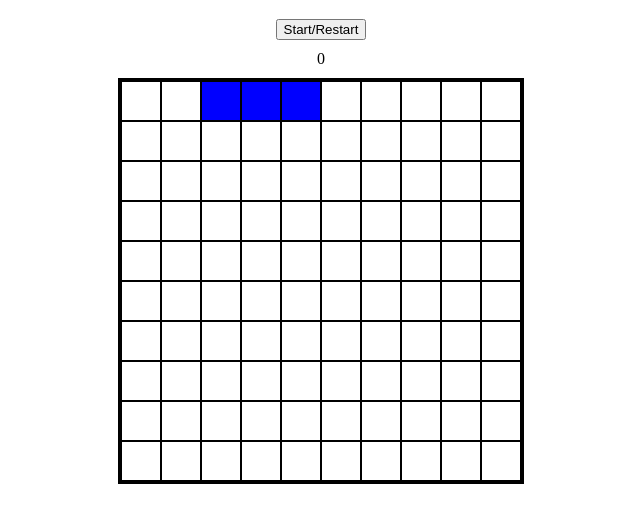
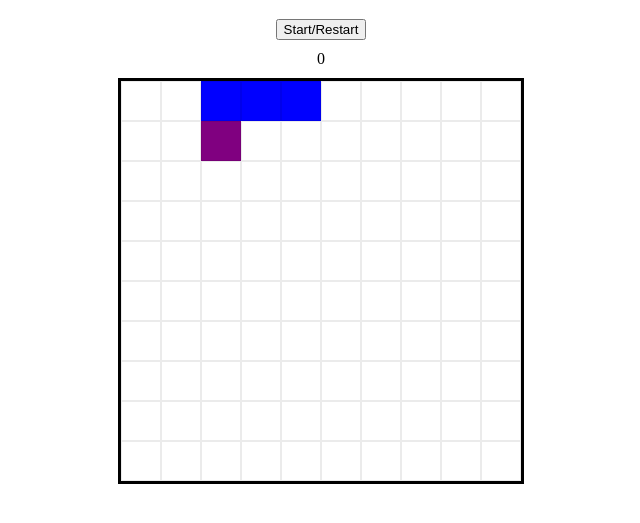
Before and after one commit to SakiPgr/nokia-3310-snake, a plain HTML site: page index.html in a window 1280 px wide. Both pictures are taken after a click on the button "Start/Restart". Shown: the part 61-584 px from the top of the page, without its empty margins (319-959 px from the left). Drawn offline with Linux system fonts and the light colour scheme.

Commit message:
finished the game according to the tutorial. used es lint to clean it. still needs work.

```diff
--- a/app.js
+++ b/app.js
@@ -1,70 +1,77 @@
 document.addEventListener('DOMContentLoaded', () => {
-  const squares = document.querySelectorAll('.grid div');
-  const scoreDisplay = document.querySelector('span');
-  const startBtn = document.querySelector('.start');
+  const squares = document.querySelectorAll('.grid div')
+  const scoreDisplay = document.querySelector('span')
+  const startBtn = document.querySelector('.start')
 
-  const width = 10;
-  let currentIndex = 0; // so first div in our grid
-  let appleIndex = 0; // so first div in our grid
-  let currentSnake = [2, 1, 0]; // so the div in our grid being 2 (or the HEAD) and 0 being the end (Tail, with all 1's being the body from now on)
-  let direction = 1;
-  let score = 0;
-  let speed = 0.9;
-  let intervalTime = 0;
-  let interval = 0;
+  const width = 10
+  const speed = 0.9
+  let currentIndex = 0 // so first div in our grid
+  let appleIndex = 0 // so first div in our grid
+  let currentSnake = [2, 1, 0] // so the div in our grid being 2 (or the HEAD) and 0 being the end (Tail, with all 1's being the body from now on)
+  let direction = 1
+  let score = 0
+  let intervalTime = 0
+  let interval = 0
 
   // to start, and restart the game
-  function startGame() {
-    currentSnake.forEach(index => squares[index].classList.remove('snake'));
-    squares[appleIndex].classList.remove('apple');
-    clearInterval(interval);
-    score = 0;
-    // randomApple()
-    direction = 1;
-    scoreDisplay.innerText = score;
-    intervalTime = 1000;
-    currentSnake = [2, 1, 0];
-    currentIndex = 0;
-    currentSnake.forEach(index => squares[index].classList.add('snake'));
-    interval = setInterval(moveOutcomes, intervalTime);
+  function startGame () {
+    currentSnake.forEach(index => squares[index].classList.remove('snake'))
+    squares[appleIndex].classList.remove('apple')
+    clearInterval(interval)
+    score = 0
+    randomApple()
+    direction = 1
+    scoreDisplay.innerText = score
+    intervalTime = 1000
+    currentSnake = [2, 1, 0]
+    currentIndex = 0
+    currentSnake.forEach(index => squares[index].classList.add('snake'))
+    interval = setInterval(moveOutcomes, intervalTime)
   }
 
   // function that deals with ALL the other outcomes of the Snake
-  function moveOutcomes() {
-
+  function moveOutcomes () {
     // deals with the snake hitting border and snake hitting self
     if (
       (currentSnake[0] + width >= (width * width) && direction === width) || // if snake hits bottom
-      (currentSnake[0] % width === width -1 && direction === 1) || // if snake hits right wall
+      (currentSnake[0] % width === width - 1 && direction === 1) || // if snake hits right wall
       (currentSnake[0] % width === 0 && direction === -1) || // if snake hits left wall
-      (currentSnake[0] - width < 0 && direction === width) || // if snake hits top
+      (currentSnake[0] - width < 0 && direction === -width) || // if snake hits top
       squares[currentSnake[0] + direction].classList.contains('snake') // if snake goes into itself
     ) {
       return clearInterval(interval) // this will clear the interval if any of the above conditions happen.
     }
 
-      const tail = currentSnake.pop(); // removes last bite of the array and shows it
-      squares[tail].classList.remove('snake');
+    const tail = currentSnake.pop() // removes last bite of the array and shows it
+    squares[tail].classList.remove('snake')
     currentSnake.unshift(currentSnake[0] + direction) // gives direction to the head of the snake
 
     // deals with the snake getting an apple
     if (squares[currentSnake[0]].classList.contains('apple')) {
-        squares[currentSnake[0]].classList.remove('apple');
-        squares[tail].classList.add('snake');
-        currentSnake.push(tail);
-        // randomApple()
-        score++;
-        scoreDisplay.textContent = score;
-        clearInterval(interval);
-        intervalTIme = intervalTime * speed;
+      squares[currentSnake[0]].classList.remove('apple')
+      squares[tail].classList.add('snake')
+      currentSnake.push(tail)
+      randomApple()
+      score++
+      scoreDisplay.textContent = score
+      clearInterval(interval)
+      intervalTime = intervalTime * speed
       interval = setInterval(moveOutcomes, intervalTime)
     }
-      squares[currentSnake[0]].classList.add('snake');
+    squares[currentSnake[0]].classList.add('snake')
+  }
+
+  // generate the apple once apple is eaten
+  function randomApple () {
+    do {
+      appleIndex = Math.floor(Math.random() * squares.length)
+    } while (squares[appleIndex].classList.contains('snake'))
+    squares[appleIndex].classList.add('apple')
   }
 
   // assign functions to keycodes
-  function control(e) {
-    squares[currentIndex].classList.remove('snake'); // we are removing the class of snake
+  function control (e) {
+    squares[currentIndex].classList.remove('snake') // we are removing the class of snake
 
     if (e.keyCode === 39) {
       direction = 1 // if we press the right arrow on our keyboard, the snake will turn right one div
@@ -73,12 +80,11 @@ document.addEventListener('DOMContentLoaded', () => {
     } else if (e.keyCode === 37) {
       direction = -1 // if we press left, the snake will go left one div
     } else if (e.keyCode === 40) {
-      direction = +width; // if we press the down arrow, the snake will  go forward ten divs, appearing to go down
+      direction = +width // if we press the down arrow, the snake will  go forward ten divs, appearing to go down
     }
   }
 
-  document.addEventListener('keyup', control);
+  document.addEventListener('keyup', control)
 
-  startBtn.addEventListener('click', startGame);
-
+  startBtn.addEventListener('click', startGame)
 })
--- a/style.css
+++ b/style.css
@@ -25,7 +25,7 @@ h1 {
   width: 40px;
   height: 40px;
   box-sizing: border-box;
-  border: 1px solid black;
+  border: 1px solid rgba(0, 0, 0, 0.08);
 }
 
 .snake {
```
Lines whose indentation alone changed are shown as unchanged.
